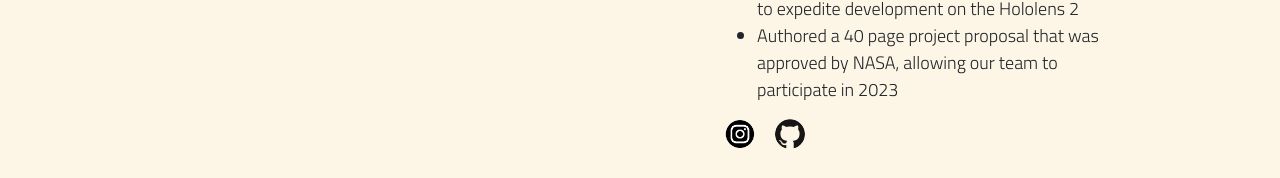
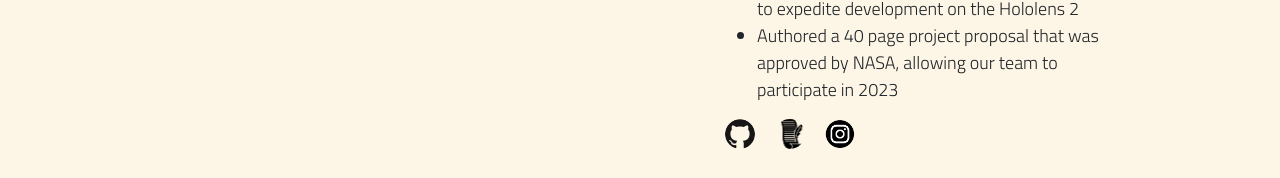
Before and after one commit to Spencer-L/Spencer-L.github.io, a Jekyll site: the page built from pages/software/senva.html, in a window 1280 px wide. Shown: the part 1122-1300 px from the top of the page. Built offline with Jekyll 4.4.1, drawn with Linux system fonts in a browser that asks for light colours; nearby versions of some CDN libraries.

Commit message:
Added SENVA Retrospective Paper

```diff
--- a/pages/software/senva.html
+++ b/pages/software/senva.html
@@ -83,11 +83,14 @@ permalink: /projects/senva
                     </li>
                 </ul>
                 <div class="medialinks">
+                    <a href="https://github.com/NASA-SUITS-Teams/AEGIS-2023" target="_blank">
+                        <img src="../../assets/logos/GitHub-Logo.png" width="30" height="30">
+                    </a>
+                    <a href="../../assets/pdf/NASA_SUITS_Retrospective.pdf" target="_blank">
+                        <img src="../../assets/logos/Paper-Glyph.png" width="30" height="30">
+                    </a>
                     <a href="https://www.instagram.com/nasa.teamaegis/" target="_blank">
                         <img src="../../assets/images/Instagram-Black.png" width="30" height="30">
-                    </a>
-                    <a href="https://github.com/NASA-SUITS-Teams/AEGIS-2023" target="_blank">
-                        <img src="../../assets/logos/GitHub-Logo.png" width="30" height="30">
                     </a>
                 </div>
             </div>
```
Also changed, not shown: 1 other file.
